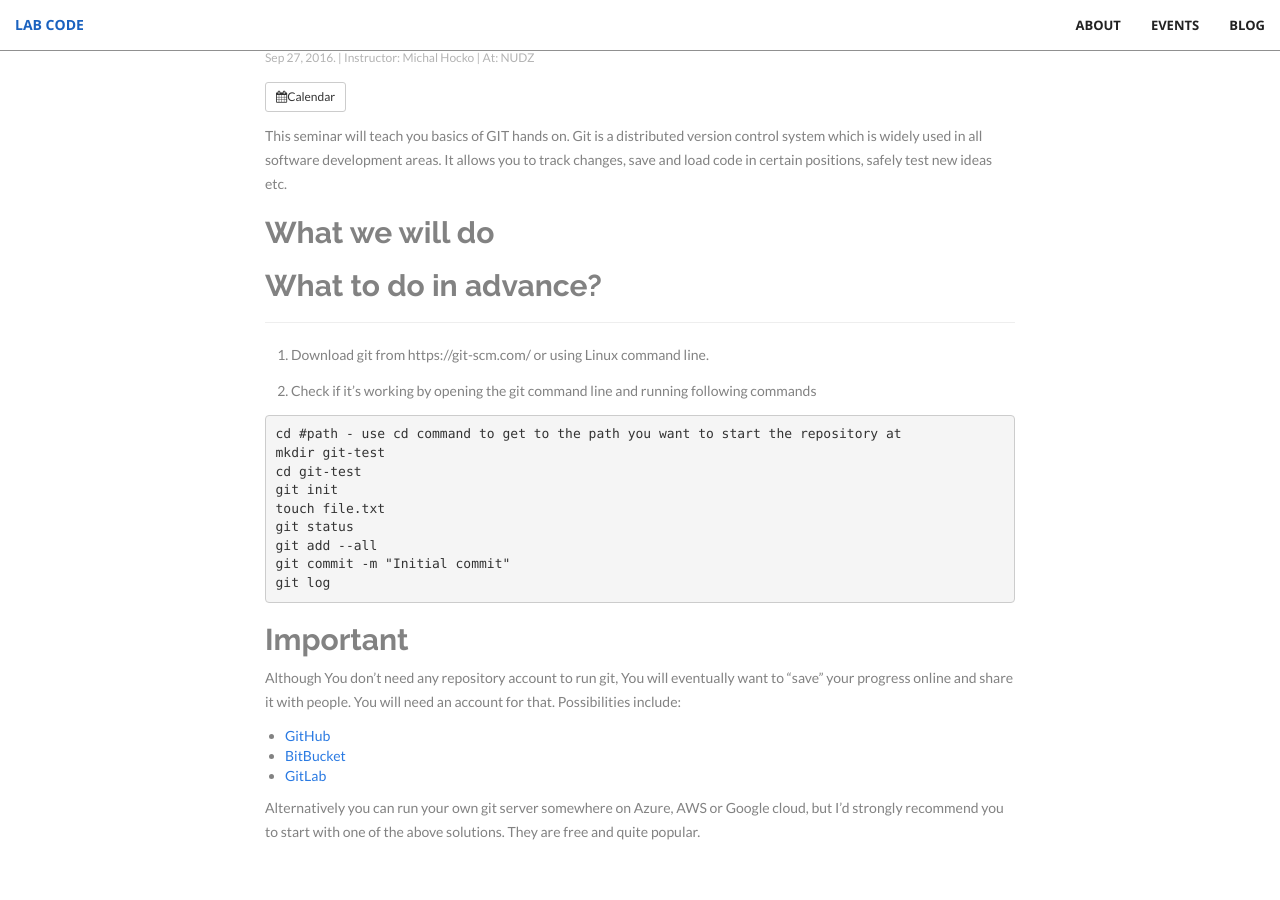
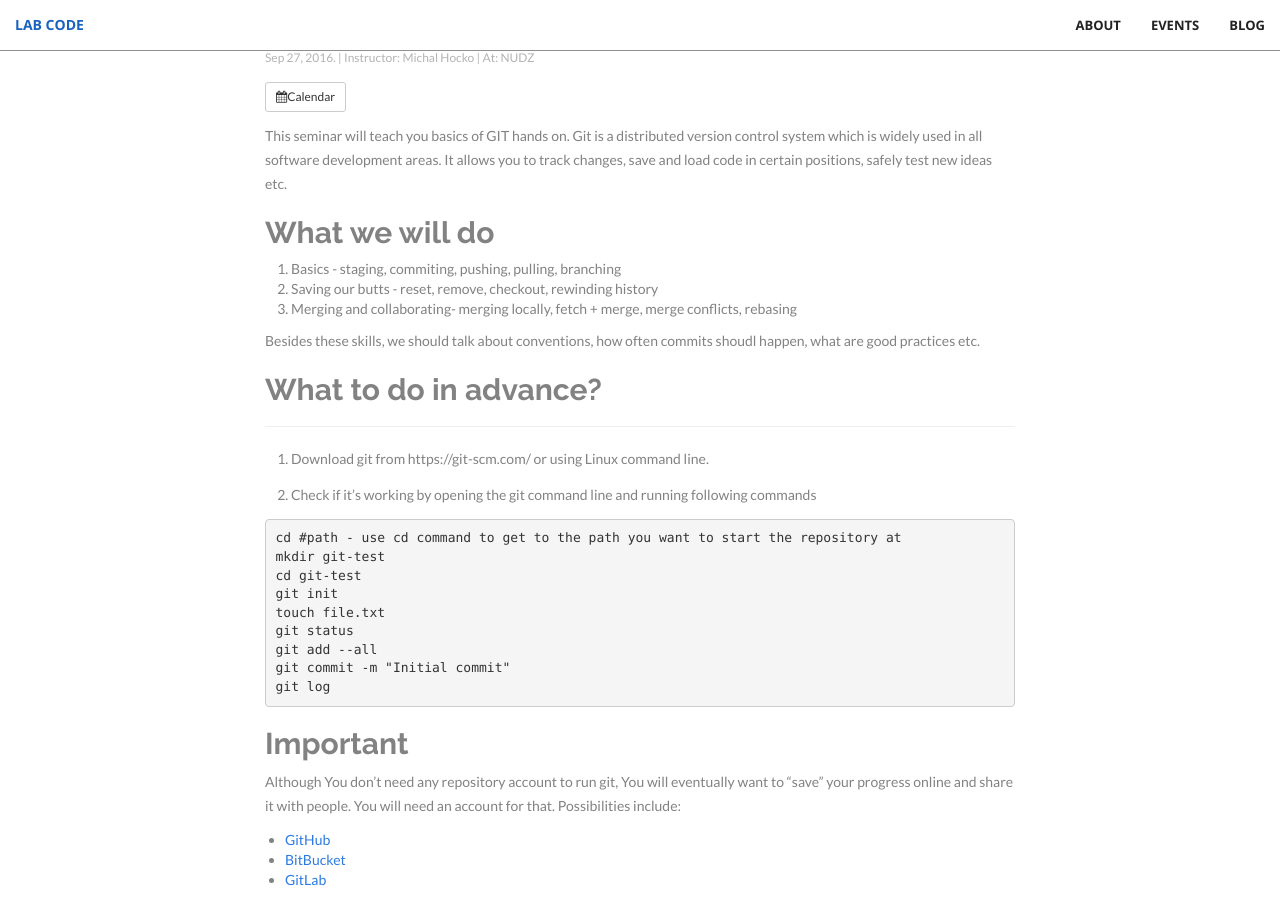
Before and after one commit to lab-code/lab-code, a Jekyll site: the page built from _events/2016/2016-09-08-GIT-NUDZ.markdown, in a window 1280 px wide and 900 px high, scrolled down 630 px. Built offline with Jekyll 4.4.1, drawn with Linux system fonts in a browser that asks for light colours; nearby versions of some CDN libraries.

Commit message:
Update 2016-09-08-GIT-NUDZ.markdown

```diff
--- a/_events/2016/2016-09-08-GIT-NUDZ.markdown
+++ b/_events/2016/2016-09-08-GIT-NUDZ.markdown
@@ -16,7 +16,11 @@ iteration: 1
 This seminar will teach you basics of GIT hands on. Git is a distributed version control system which is widely used in all software development areas. It allows you to track changes, save and load code in certain positions, safely test new ideas etc.
 
 ## What we will do
+1. Basics - staging, commiting, pushing, pulling, branching
+2. Saving our butts - reset, remove, checkout, rewinding history
+3. Merging and collaborating- merging locally, fetch + merge, merge conflicts, rebasing
 
+Besides these skills, we should talk about conventions, how often commits shoudl happen, what are good practices etc.
 
 ## What to do in advance?
 -----------
```
